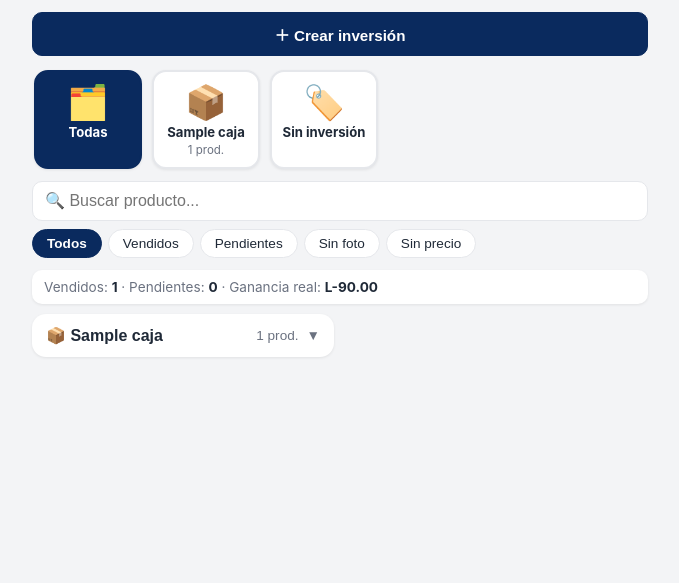
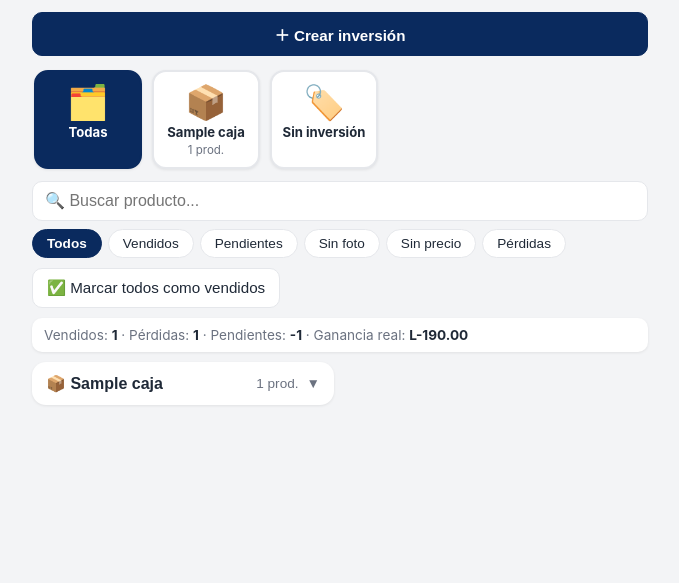
Before and after one commit to cruzjosue1999/importaciones-puerto-castilla, a Flask app: page / in a window 1280 px wide. Shown: the part 70-653 px from the top of the page, without its empty margins (300-979 px from the left). Run offline with Flask 3, Linux system fonts and the light colour scheme; tables that the repository leaves empty hold one stand-in row (values such as "Sample post").

Commit message:
Tax/Envio automaticos en cada caja; vendido masivo; boton de perdida en graficas y hoja (2/2); sw v21

```diff
--- a/static/app.js
+++ b/static/app.js
@@ -96,6 +96,8 @@
       c.addEventListener('click', function () { setExpChip(c.getAttribute('data-f')); });
     });
   }
+  var soldAllBtn = $('sold-all-btn');
+  if (soldAllBtn) soldAllBtn.addEventListener('click', markAllSold);
 
   /* ---------- Cajas (grupos por enviada) ---------- */
   var cajasCache = [];
@@ -175,6 +177,7 @@
           productFilter = btn.getAttribute('data-f');
           renderChips();
           followInvestment(productFilter);
+          resetExpChipSilent(); // el filtro "Sin registrar" no se arrastra entre cajas
           loadProducts();
           loadExpenses();
         });
@@ -258,7 +261,8 @@
     return '<article class="card" data-id="' + p.id + '">' +
       '<button type="button" class="card-toggle">' +
       '<span class="card-toggle-title">' + escapeHtml(p.description) +
-      (p.sold ? '<span class="sold-badge">VENDIDO</span>' : '') + '</span>' +
+      (p.sold ? '<span class="sold-badge">VENDIDO</span>' : '') +
+      (p.lost ? '<span class="lost-badge">PÉRDIDA</span>' : '') + '</span>' +
       '<span class="chev">▼</span>' +
       '</button>' +
       '<div class="card-detail hidden">' + photo +
@@ -274,6 +278,8 @@
       '<button class="btn danger del-btn" data-id="' + p.id + '">🗑️ Eliminar</button>' +
       '<button class="btn sold-btn" data-id="' + p.id + '" data-sold="' + (p.sold ? 1 : 0) + '">' +
       (p.sold ? '↩ Quitar vendido' : '✓ Marcar como vendido') + '</button>' +
+      '<button class="btn lost-btn" data-id="' + p.id + '" data-lost="' + (p.lost ? 1 : 0) + '">' +
+      (p.lost ? '↩ Quitar pérdida' : '📉 Marcar pérdida') + '</button>' +
       '</div></div></div></article>';
   }
   function numRow(label, value, isTotal) {
@@ -316,16 +322,17 @@
   /* ---------- Productos: buscador, filtros y vendidos ---------- */
   var productListCache = [];
   var prodSearch = '';
-  var prodChip = 'all'; // all | sold | pending | nophoto | noprecio
+  var prodChip = 'all'; // all | sold | pending | nophoto | noprecio | lost
 
   function filteredProducts() {
     var q = prodSearch.trim().toLowerCase();
     return productListCache.filter(function (p) {
       if (q && String(p.description || '').toLowerCase().indexOf(q) < 0) return false;
       if (prodChip === 'sold') return !!p.sold;
-      if (prodChip === 'pending') return !p.sold;
+      if (prodChip === 'pending') return !p.sold && !p.lost;
       if (prodChip === 'nophoto') return !p.photo_url;
       if (prodChip === 'noprecio') return !p.sale_lps;
+      if (prodChip === 'lost') return !!p.lost;
       return true;
     });
   }
@@ -334,10 +341,15 @@
     var strip = $('sales-strip');
     if (!strip) return;
     var v = productListCache.filter(function (p) { return p.sold; });
+    var l = productListCache.filter(function (p) { return p.lost; });
     var real = v.reduce(function (a, p) { return a + (p.ganancia_libre || 0); }, 0);
+    var perd = l.reduce(function (a, p) {
+      return a + (Number(p.cost_lps) || 0) * (Number(p.quantity) || 1);
+    }, 0);
     strip.innerHTML = '<span>Vendidos: <b>' + v.length + '</b></span> · ' +
-      '<span>Pendientes: <b>' + (productListCache.length - v.length) + '</b></span> · ' +
-      '<span>Ganancia real: <b>' + fmtL(real) + '</b></span>';
+      '<span>Pérdidas: <b>' + l.length + '</b></span> · ' +
+      '<span>Pendientes: <b>' + (productListCache.length - v.length - l.length) + '</b></span> · ' +
+      '<span>Ganancia real: <b>' + fmtL(real - perd) + '</b></span>';
     strip.classList.toggle('hidden', productListCache.length === 0);
   }
 
@@ -389,6 +401,60 @@
         toggleSold(Number(b.getAttribute('data-id')), b.getAttribute('data-sold') !== '1');
       });
     });
+    box.querySelectorAll('.lost-btn').forEach(function (b) {
+      b.addEventListener('click', function () {
+        toggleLost(Number(b.getAttribute('data-id')), b.getAttribute('data-lost') !== '1');
+      });
+    });
+  }
+
+  /* Pinta botones e insignias de vendido/pérdida de una tarjeta en su lugar. */
+  function paintStatus(card, p) {
+    var sbtn = card.querySelector('.sold-btn');
+    sbtn.setAttribute('data-sold', p.sold ? '1' : '0');
+    sbtn.textContent = p.sold ? '↩ Quitar vendido' : '✓ Marcar como vendido';
+    var lbtn = card.querySelector('.lost-btn');
+    lbtn.setAttribute('data-lost', p.lost ? '1' : '0');
+    lbtn.textContent = p.lost ? '↩ Quitar pérdida' : '📉 Marcar pérdida';
+    var title = card.querySelector('.card-toggle-title');
+    var sbadge = title.querySelector('.sold-badge');
+    if (p.sold && !sbadge) {
+      var s = document.createElement('span');
+      s.className = 'sold-badge';
+      s.textContent = 'VENDIDO';
+      title.appendChild(s);
+    } else if (!p.sold && sbadge) {
+      title.removeChild(sbadge);
+    }
+    var lbadge = title.querySelector('.lost-badge');
+    if (p.lost && !lbadge) {
+      var l = document.createElement('span');
+      l.className = 'lost-badge';
+      l.textContent = 'PÉRDIDA';
+      title.appendChild(l);
+    } else if (!p.lost && lbadge) {
+      title.removeChild(lbadge);
+    }
+  }
+
+  function findCached(id) {
+    for (var i = 0; i < productListCache.length; i++) {
+      if (productListCache[i].id === id) return productListCache[i];
+    }
+    return null;
+  }
+
+  function refreshCardStatus(id) {
+    var p = findCached(id);
+    renderSalesStrip();
+    var card = document.querySelector('article.card[data-id="' + id + '"]');
+    if (!card || !p) return;
+    var stillVisible = filteredProducts().some(function (x) { return x.id === id; });
+    if (!stillVisible) {
+      card.parentNode.removeChild(card);
+    } else {
+      paintStatus(card, p);
+    }
   }
 
   async function toggleSold(id, toSold) {
@@ -399,35 +465,44 @@
       });
       // Actualizar la caché y la tarjeta en su lugar, sin reconstruir
       // la lista (para no cerrar los acordeones abiertos).
-      var p = null;
-      for (var i = 0; i < productListCache.length; i++) {
-        if (productListCache[i].id === id) { p = productListCache[i]; break; }
-      }
-      if (p) p.sold = toSold;
-      renderSalesStrip();
-      var card = document.querySelector('article.card[data-id="' + id + '"]');
-      if (card) {
-        var stillVisible = filteredProducts().some(function (x) { return x.id === id; });
-        if (!stillVisible) {
-          card.parentNode.removeChild(card);
-        } else {
-          var btn = card.querySelector('.sold-btn');
-          btn.setAttribute('data-sold', toSold ? '1' : '0');
-          btn.textContent = toSold ? '↩ Quitar vendido' : '✓ Marcar como vendido';
-          var title = card.querySelector('.card-toggle-title');
-          var badge = title.querySelector('.sold-badge');
-          if (toSold && !badge) {
-            var s = document.createElement('span');
-            s.className = 'sold-badge';
-            s.textContent = 'VENDIDO';
-            title.appendChild(s);
-          } else if (!toSold && badge) {
-            title.removeChild(badge);
-          }
-        }
-      }
+      var p = findCached(id);
+      if (p) { p.sold = toSold; if (toSold) p.lost = false; }
+      refreshCardStatus(id);
       notice(toSold ? '✅ Marcado como vendido.' : '↩ Vuelto a pendiente.');
     } catch (e) { notice('No se pudo actualizar: ' + e.message, true); }
+  }
+
+  async function toggleLost(id, toLost) {
+    try {
+      await api('/api/products/' + id + '/lost', {
+        method: 'PUT', headers: { 'Content-Type': 'application/json' },
+        body: JSON.stringify({ lost: toLost })
+      });
+      var p = findCached(id);
+      if (p) { p.lost = toLost; if (toLost) p.sold = false; }
+      refreshCardStatus(id);
+      notice(toLost ? '📉 Marcado como pérdida.' : '↩ Pérdida quitada.');
+    } catch (e) { notice('No se pudo actualizar: ' + e.message, true); }
+  }
+
+  /* Marca como vendidos todos los productos visibles (respeta la inversión,
+     el buscador y los filtros). El botón manual de cada tarjeta se conserva. */
+  async function markAllSold() {
+    var visible = filteredProducts();
+    var pendientes = visible.filter(function (p) { return !p.sold && !p.lost; });
+    if (!pendientes.length) {
+      notice(visible.length ? 'Ya todos están marcados como vendidos.' : 'No hay productos a la vista.');
+      return;
+    }
+    if (!window.confirm('¿Marcar ' + pendientes.length + ' producto(s) como vendidos?')) return;
+    try {
+      var r = await api('/api/products/sold_all', {
+        method: 'POST', headers: { 'Content-Type': 'application/json' },
+        body: JSON.stringify({ ids: pendientes.map(function (p) { return p.id; }) })
+      });
+      pendientes.forEach(function (p) { p.sold = true; refreshCardStatus(p.id); });
+      notice('✅ ' + (r.marcados || pendientes.length) + ' marcados como vendidos.');
+    } catch (e) { notice('No se pudo marcar: ' + e.message, true); }
   }
 
   async function loadProducts() {
@@ -663,6 +738,14 @@
     loadExpenses();
   }
 
+  function resetExpChipSilent() {
+    expChip = 'all';
+    var chips = $('exp-filter-chips');
+    if (chips) chips.querySelectorAll('.pchip').forEach(function (c) {
+      c.classList.toggle('active', c.getAttribute('data-f') === 'all');
+    });
+  }
+
   async function loadExpenses() {
     var box = $('expense-list');
     try {
@@ -853,7 +936,8 @@
         profitCard('📈', 'Ganancia potencial', fmtL(ganancia)) +
         profitCard('📊', 'Margen promedio', margen) +
         profitCard('🤝', 'Comisión tía Wendy (45%)', fmtL(libre * 0.45)) +
-        profitCard('👤', 'Christian (55%)', fmtL(libre * 0.55));
+        profitCard('👤', 'Christian (55%)', fmtL(libre * 0.55)) +
+        profitCard('📉', 'Pérdidas', fmtL(s.total_perdidas_lps || 0));
       drawDonut(s);
     } catch (e) { notice('No se pudo cargar el resumen: ' + e.message, true); }
     loadCompare();
--- a/static/style.css
+++ b/static/style.css
@@ -104,6 +104,7 @@ h3 { font-size: 1rem; margin: 18px 0 8px; }
 
 /* ---- Vendido ---- */
 .sold-badge { display: inline-block; font-size: .68rem; font-weight: 700; background: #6b7280; color: #fff; border-radius: 6px; padding: 2px 8px; margin-left: 8px; vertical-align: middle; }
+.lost-badge { display: inline-block; font-size: .68rem; font-weight: 700; background: #c1121f; color: #fff; border-radius: 6px; padding: 2px 8px; margin-left: 8px; vertical-align: middle; }
 
 /* ---- Comparar cajas ---- */
 .compare-bars { background: var(--card); border-radius: 12px; padding: 12px 14px; box-shadow: 0 1px 3px rgba(0,0,0,.08); margin-bottom: 16px; }
--- a/static/sw.js
+++ b/static/sw.js
@@ -1,9 +1,9 @@
 /* Service Worker - Importaciones a Puerto Castilla */
-var CACHE = 'importaciones-v19';
+var CACHE = 'importaciones-v21';
 var ASSETS = [
   '/',
   '/static/style.css?v=7',
-  '/static/app.js?v=9',
+  '/static/app.js?v=11',
   '/static/pull_refresh.js',
   '/manifest.json',
   '/static/icon-192.png',
--- a/templates/index.html
+++ b/templates/index.html
@@ -41,7 +41,9 @@
         <button type="button" class="pchip" data-f="pending">Pendientes</button>
         <button type="button" class="pchip" data-f="nophoto">Sin foto</button>
         <button type="button" class="pchip" data-f="noprecio">Sin precio</button>
+        <button type="button" class="pchip" data-f="lost">Pérdidas</button>
       </div>
+      <button type="button" id="sold-all-btn" class="btn" style="margin:8px 0 0;">✅ Marcar todos como vendidos</button>
     </div>
     <div id="sales-strip" class="sales-strip hidden"></div>
     <div id="product-list" class="cards"></div>
@@ -297,7 +299,7 @@
 
 <div id="notice" class="notice hidden"></div>
 
-<script src="/static/app.js?v=9"></script>
+<script src="/static/app.js?v=11"></script>
 <script src="/static/pull_refresh.js"></script>
 <script>
 if ('serviceWorker' in navigator) {
```
